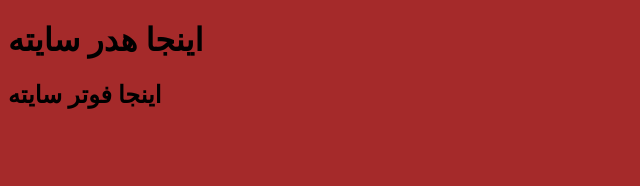
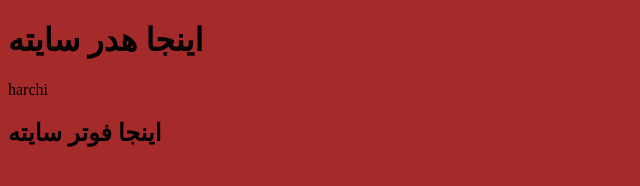
Before and after one commit to ho3ynhr69/ho3yn-shop, a plain HTML site: page index.html in a window 1280 px wide. Shown: the whole page, without its empty margins (0-640 px from the left). Drawn offline with Linux system fonts and the light colour scheme.

Commit message:
chanch header

```diff
--- a/index.html
+++ b/index.html
@@ -16,6 +16,7 @@
 
     <header>
         <h1>اینجا هدر سایته</h1>
+        <p>harchi</p>
     </header>
 
 
```
